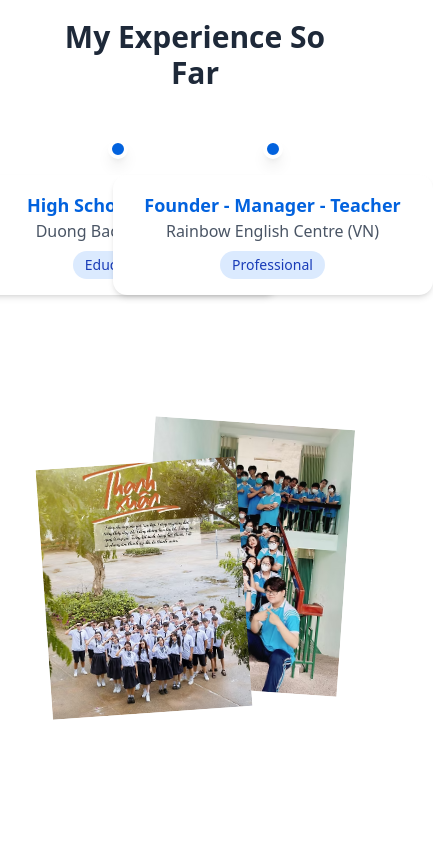
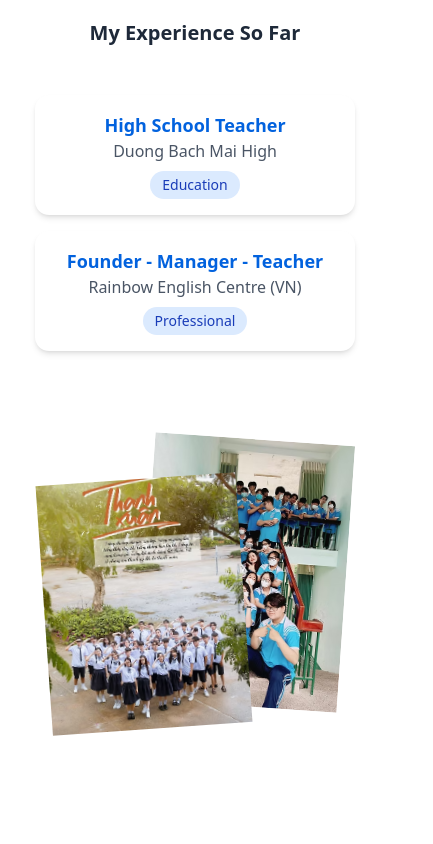
Before and after one commit to dubanteo19/suri, a React (Vite) app: page / in a window 390 px wide. Shown: the part 920-1764 px from the top of the page, 433 px wide, since content can reach past the window. Built offline with nearby package versions, Linux system fonts and the light colour scheme; the HTML template or start-up script is replaced by a standard one.

Commit message:
fix responsive for home and prject header nav

```diff
--- a/src/constants/constants.ts
+++ b/src/constants/constants.ts
@@ -3,6 +3,6 @@ export const USER_ROUTES = Object.freeze({
   COVER_LETTER: "cover-letter",
   REFERENCE_LETTER: "reference-letter",
   CERTIFICATE: "certificate",
-  PROJECTS: "projects",
+  PROJECTS: "my-projects",
   RESUME: "resume",
 });
--- a/src/layout/UserLayout.tsx
+++ b/src/layout/UserLayout.tsx
@@ -4,7 +4,7 @@ import { Outlet } from "react-router-dom";
 
 export const UserLayout = () => {
   return (
-    <div className="flex flex-col md:px-4  min-h-screen  w-full  ">
+    <div className="flex flex-col  md:px-4  min-h-screen  w-full  ">
       <Header />
       <main className="flex-1  px-2 md:px-[100px] max-w-screen mx-auto w-full  mt-[50px]">
         <Outlet />
--- a/src/page/CertificatePage.tsx
+++ b/src/page/CertificatePage.tsx
@@ -4,12 +4,27 @@ export const CertificatePage = () => {
   return (
     <div className="py-10">
       <h1 className="text-center">Certificates</h1>
-      <div className="flex flex-wrap gap-10 justify-center  mt-10">
-        <ImageContainer className="w-[300px]" src="certifications/pic1.avif" />
-        <ImageContainer className="w-[300px]" src="certifications/pic2.avif" />
-        <ImageContainer className="w-[300px]" src="certifications/pic3.avif" />
-        <ImageContainer className="w-[300px]" src="certifications/pic4.avif" />
-        <ImageContainer className="w-[300px]" src="certifications/pic5.avif" />
+      <div className="grid grid-cols-3 gap-2 w-full justify-center  mt-10">
+        <ImageContainer
+          className="border-primary rounded  border-8"
+          src="certifications/pic1.avif"
+        />
+        <ImageContainer
+          className="border-primary rounded  border-8"
+          src="certifications/pic2.avif"
+        />
+        <ImageContainer
+          className="border-primary rounded  border-8"
+          src="certifications/pic4.avif"
+        />
+        <ImageContainer
+          className="border-primary rounded  border-8"
+          src="certifications/pic5.avif"
+        />
+        <ImageContainer
+          className="border-primary rounded  border-8"
+          src="certifications/pic3.avif"
+        />
       </div>
     </div>
   );
--- a/src/page/Header.tsx
+++ b/src/page/Header.tsx
@@ -71,7 +71,7 @@ export const Header = () => {
           initial={{ opacity: 0, y: -10 }}
           animate={{ opacity: 1, y: 0 }}
           exit={{ opacity: 0 }}
-          className="md:hidden bg-white shadow-md border-t border-pink-100"
+          className="md:hidden bg-white shadow-md border-t "
         >
           <nav className="flex flex-col px-6 py-4 gap-4 text-gray-700">
             {navItems.map((item) => (
--- a/src/page/home/Experience.tsx
+++ b/src/page/home/Experience.tsx
@@ -13,20 +13,20 @@ const experiences = [
 
 const MyExperience = () => {
   return (
-    <div className=" mx-auto px-6 py-12">
-      <h2 className="text-3xl font-bold text-center text-gray-800 mb-12">
+    <div className=" mx-auto px-6 py-12 ">
+      <h2 className="text-xl md:text-3xl font-bold text-center text-gray-800 mb-12">
         My Experience So Far
       </h2>
-      <div className="relative flex items-center justify-between">
+      <div className="relative flex flex-col gap-4 md:gap-0 md:flex-row items-center justify-between">
         {/* Horizontal line */}
-        <div className="absolute top-1/2 left-0 w-full h-1 bg-blue-200 z-0"></div>
+        <div className="hidden md:block absolute top-1/2 left-0 w-full h-1 bg-blue-200 z-0"></div>
         {experiences.map((exp, index) => (
           <div
             key={index}
             className="relative z-10 flex flex-col   items-center  w-1/2"
           >
             {/* Stone dot */}
-            <div className="w-5 h-5 bg-primary-foreground rounded-full border-4 border-white shadow-lg mb-4"></div>
+            <div className="hidden md:block size-5 bg-primary-foreground rounded-full border-4 border-white shadow-lg mb-4"></div>
 
             {/* Info box */}
             <div className="bg-white p-4 rounded-xl shadow-md text-center w-80">
--- a/src/page/home/ImagesSection.tsx
+++ b/src/page/home/ImagesSection.tsx
@@ -2,15 +2,17 @@ import { ImageContainer } from "@/components/common/ImageContainer";
 
 export const ImagesSection = () => {
   return (
-    <div className="px-5 md:px-10 w-full py-10  flex
-      min-h-[500px]  md:min-h-[600px] justify-center">
-      <div className="relative w-full">
+    <div
+      className="px-5 md:px-10 w-full   flex
+      min-h-[500px]  md:min-h-[600px] justify-center"
+    >
+      <div className=" w-[400px] relative ">
         <ImageContainer
-          className=" absolute h-auto w-[200px] md:w-[300px] z-50 left-2 md:left-80 top-20 -rotate-4"
+          className=" absolute h-auto w-[200px] md:w-[400px] z-50 left-2 md:left-50 top-20 -rotate-4"
           src="hero/pic2.avif"
         />
         <ImageContainer
-          className=" absolute h-auto w-[200px] md:w-[300px] right-2 md:right-80 top-10 rotate-4"
+          className=" absolute h-auto w-[200px] md:w-[400px] right-2 md:right-50 top-10 rotate-4"
           src="hero/pic3.avif"
         />
       </div>
```
